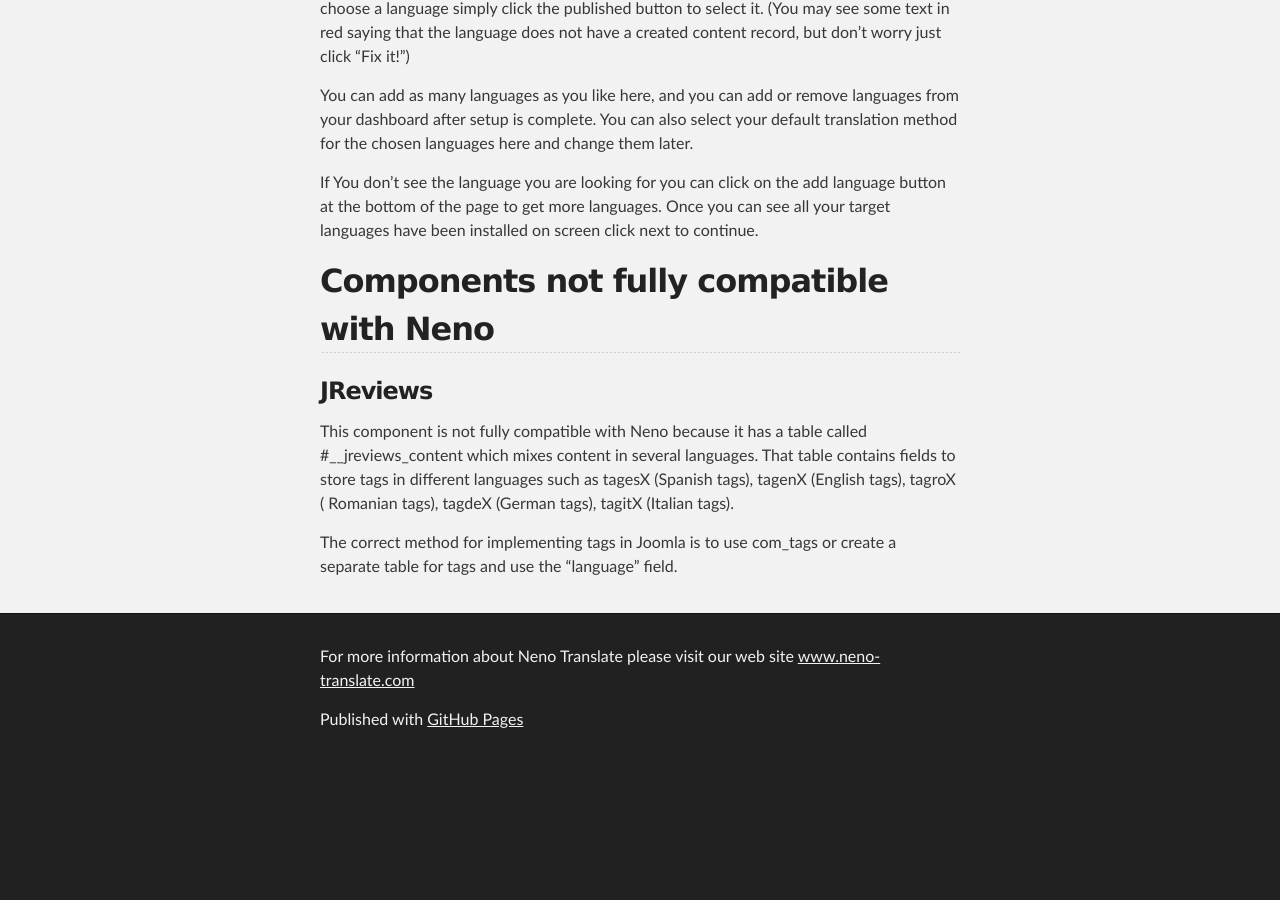
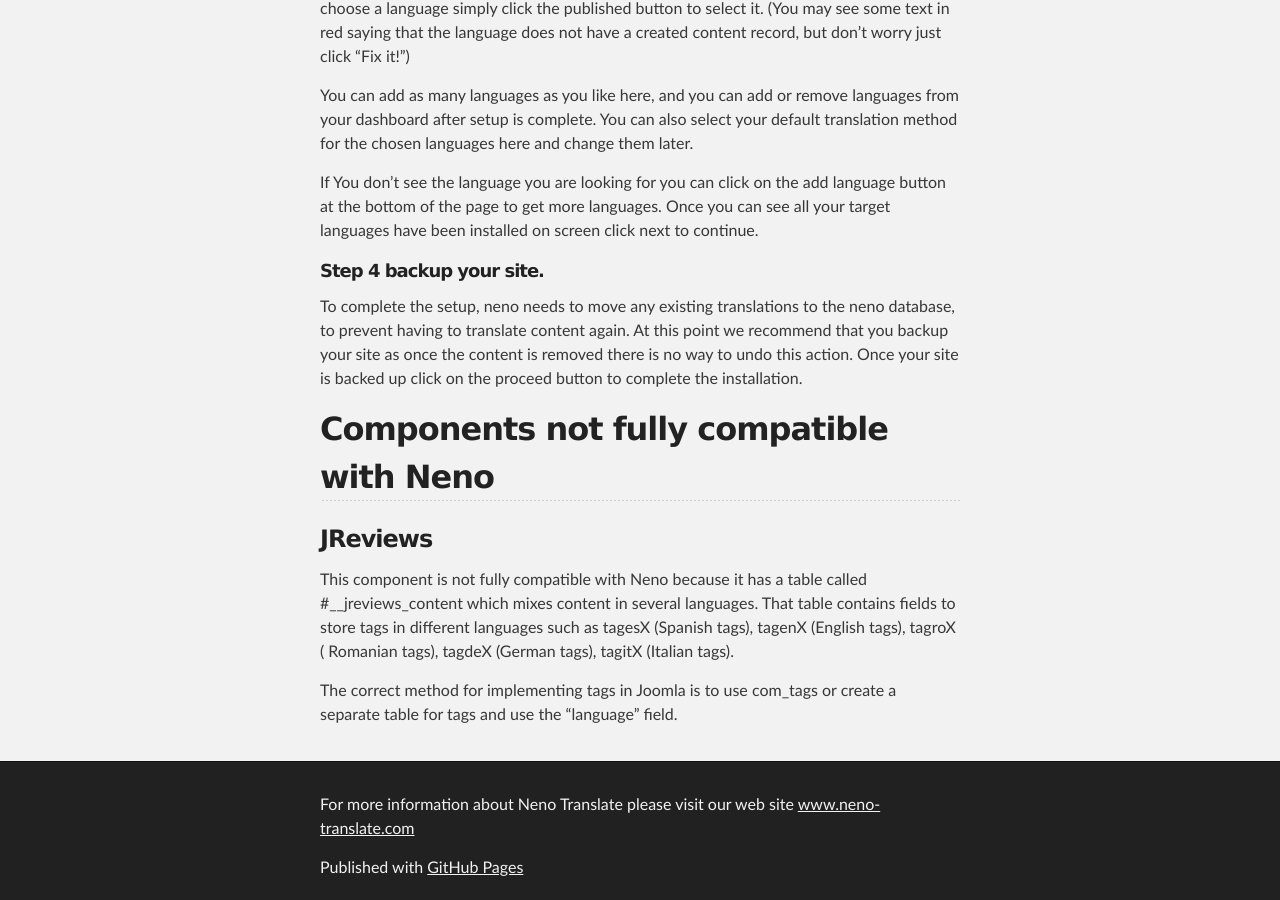
Before and after one commit to javigomez/neno, a Jekyll site: the page built from index.md, in a window 1280 px wide and 900 px high, scrolled down 1182 px. Built offline with Jekyll 4.4.1, drawn with Linux system fonts in a browser that asks for light colours; Markdown is read by kramdown in place of the engine named in the settings; before the commit the page ends 1948 px from its top, so only the background shows below that.

Commit message:
Update index.md

```diff
--- a/index.md
+++ b/index.md
@@ -31,6 +31,8 @@ You can add as many languages as you like here, and you can add or remove langua
 
 If You don’t see the language you are looking for you can click on the add language button at the bottom of the page to get more languages. Once you can see all your target languages have been installed on screen click next to continue.
 
+##### Step 4 backup your site.
+To complete the setup, neno needs to move any existing translations to the neno database, to prevent having to translate content again. At this point we recommend that you backup your site as once the content is removed there is no way to undo this action. Once your site is backed up click on the proceed button to complete the installation.
 
 
 ## Components not fully compatible with Neno
```
